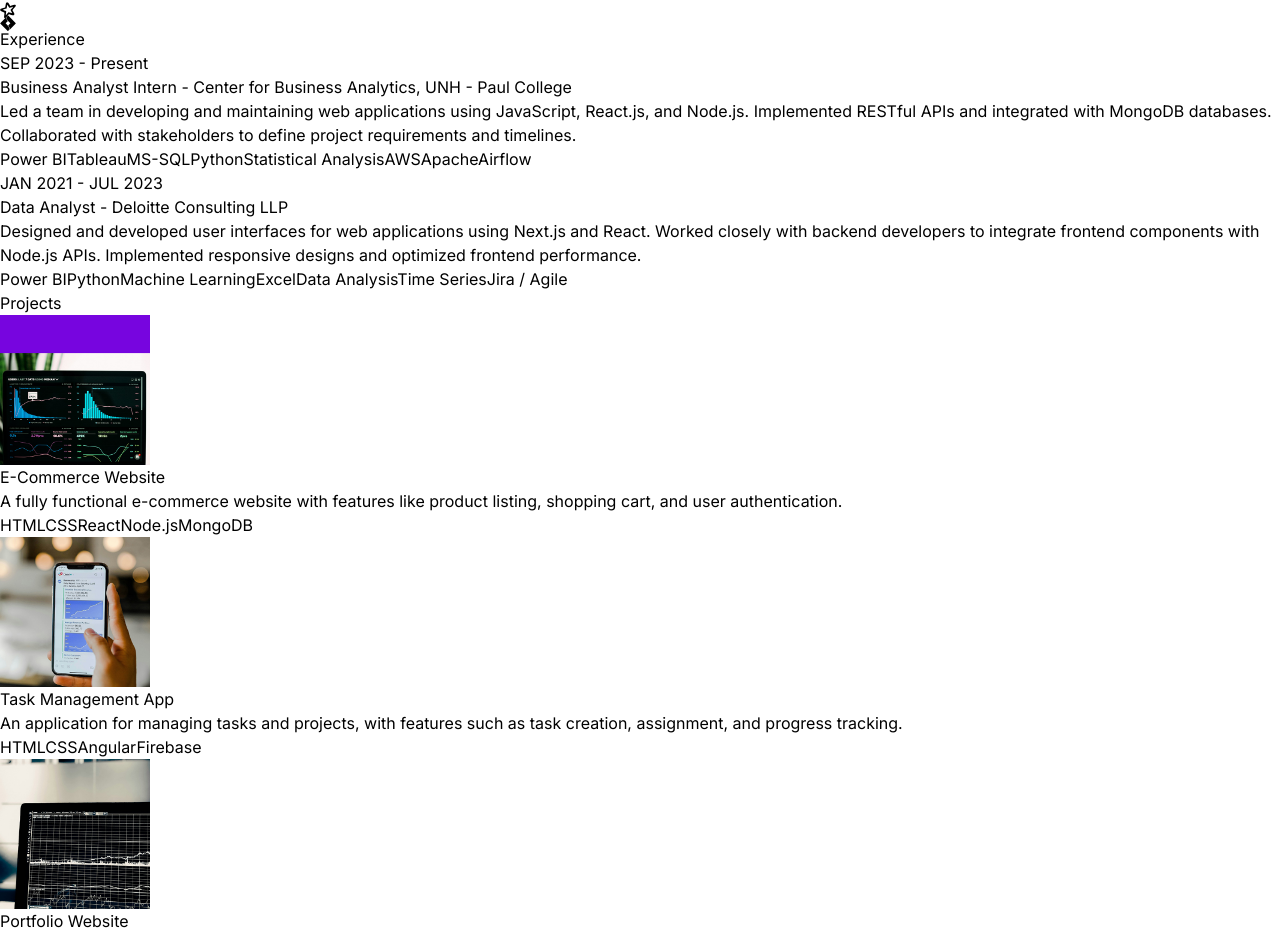
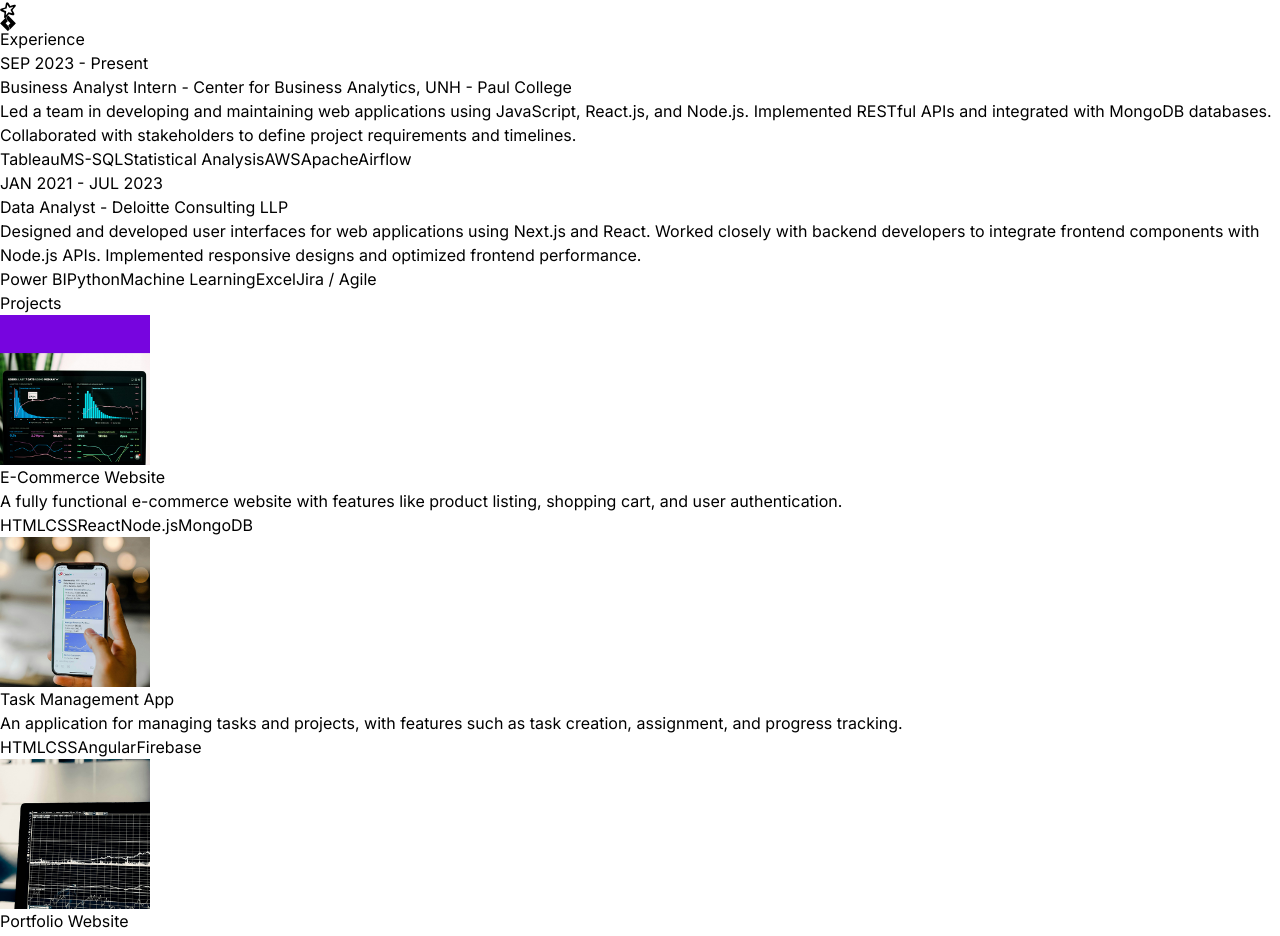
Before and after one commit to vikassabbani/sreevikassabbani, a React (Vite) app: page / in a window 1280 px wide. Shown: the part 3066-4002 px from the top of the page. Built offline with nearby package versions, Linux system fonts and the light colour scheme.

Commit message:
Deploy website

```diff
--- a/src/constants/index.js
+++ b/src/constants/index.js
@@ -14,14 +14,14 @@ export const EXPERIENCES = [
     role: "Business Analyst Intern",
     company: "Center for Business Analytics, UNH - Paul College",
     description: `Led a team in developing and maintaining web applications using JavaScript, React.js, and Node.js. Implemented RESTful APIs and integrated with MongoDB databases. Collaborated with stakeholders to define project requirements and timelines.`,
-    technologies: ["Power BI", "Tableau", "MS-SQL", "Python", "Statistical Analysis", "AWS", "Apache", "Airflow"],
+    technologies: ["Tableau", "MS-SQL", "Statistical Analysis", "AWS", "Apache", "Airflow"],
   },
   {
     year: "JAN 2021 - JUL 2023",
     role: "Data Analyst",
     company: "Deloitte Consulting LLP",
     description: `Designed and developed user interfaces for web applications using Next.js and React. Worked closely with backend developers to integrate frontend components with Node.js APIs. Implemented responsive designs and optimized frontend performance.`,
-    technologies: ["Power BI", "Python", "Machine Learning", "Excel", "Data Analysis", "Time Series", "Jira / Agile"],
+    technologies: ["Power BI", "Python", "Machine Learning", "Excel", "Jira / Agile"],
   },
 ];
 
```
